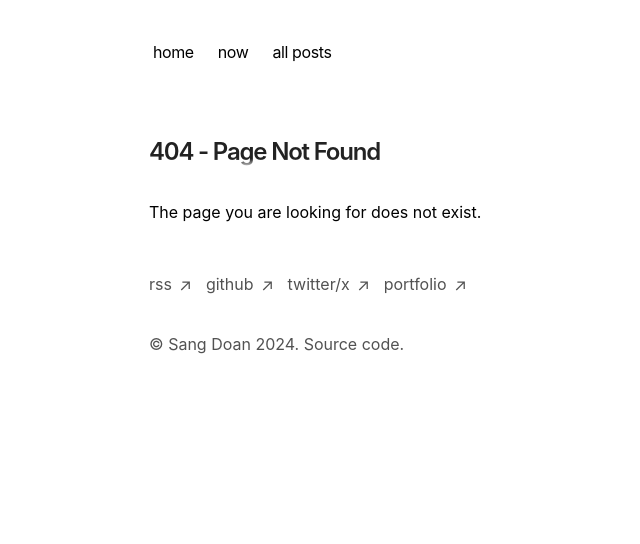
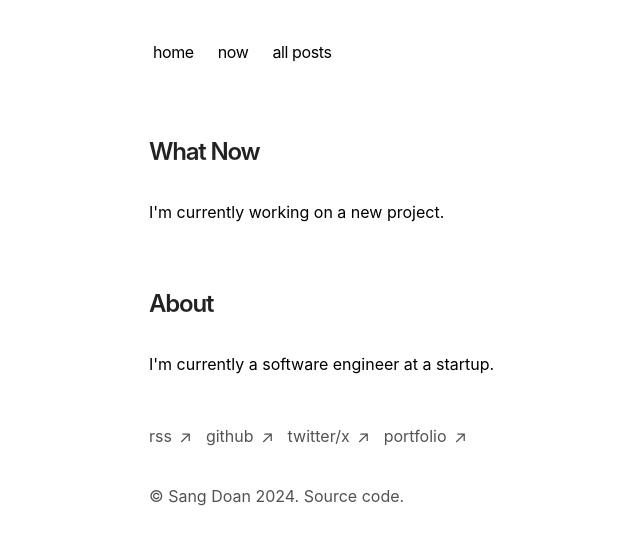
Before and after one commit to sangddn/blog, a Next.js app: page /now in a window 1280 px wide. Before the commit this address had no page. Shown: the top 544 px of the page, without its empty margins (203-843 px from the left). Built offline with nearby package versions, Linux system fonts and the light colour scheme; a web font is replaced by a local one.

Commit message:
Create page.tsx

```diff
--- /dev/null
+++ b/app/now/page.tsx
@@ -0,0 +1,19 @@
+export default function Page() {
+    return (
+        <section>
+            <h1 className="mb-8 text-2xl font-semibold tracking-tighter">
+                What Now
+            </h1>
+            <p className="mb-4">
+                I'm currently working on a new project.
+            </p>
+            <div className="my-16" />
+            <h1 className="mb-8 text-2xl font-semibold tracking-tighter">
+                About
+            </h1>
+            <p className="mb-4">
+                {`I'm currently a software engineer at a startup.`}
+            </p>
+        </section>
+    )
+}
```
